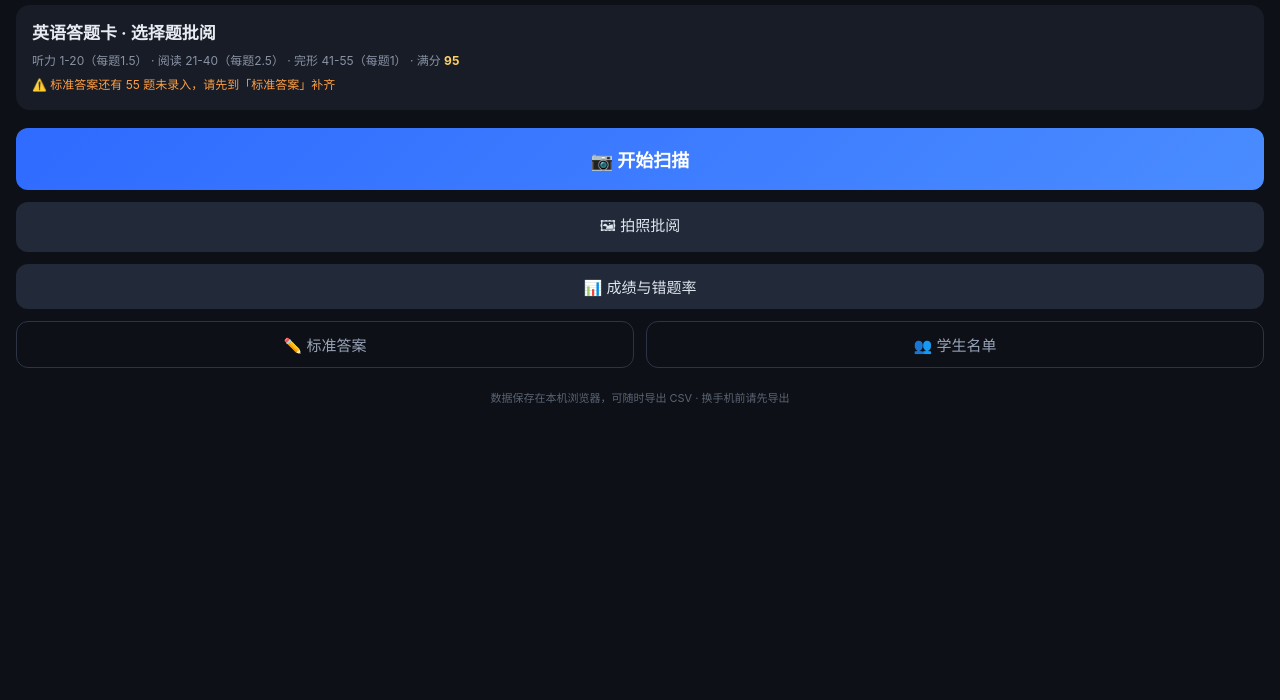
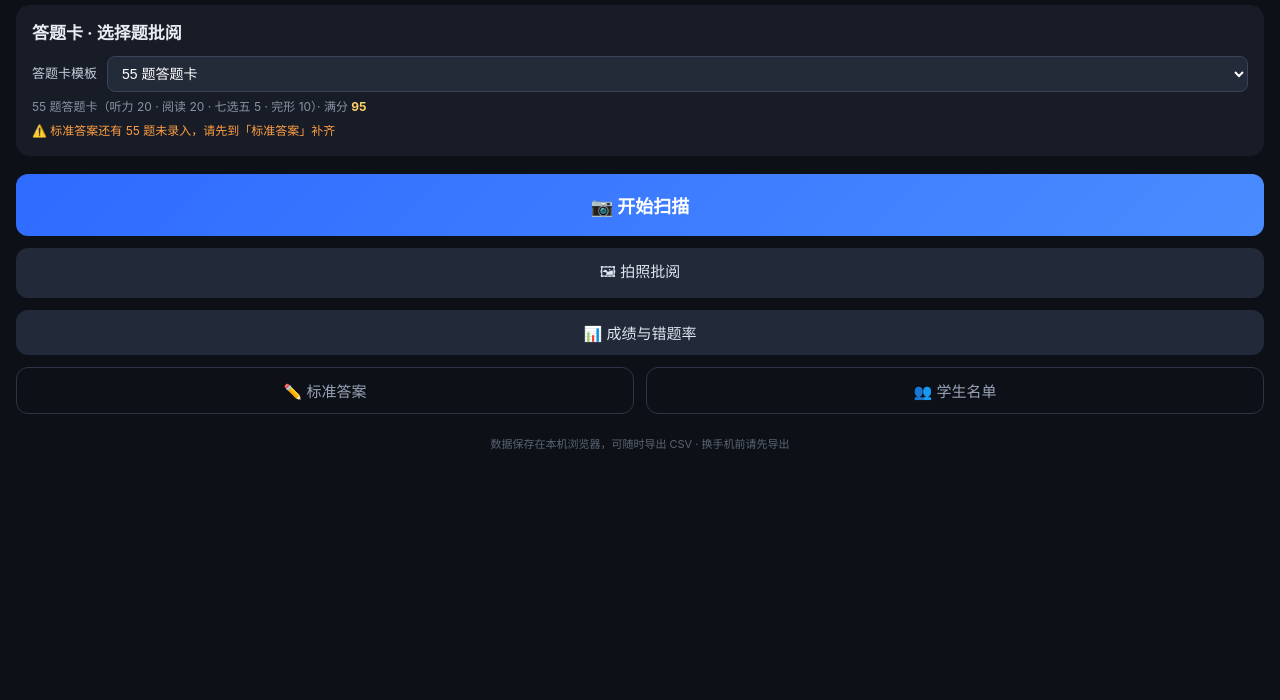
Before and after one commit to Lion85860230/yueka-grader, a plain HTML site: page index.html in a window 1280 px wide. Shown: the part 100-800 px from the top of the page. Drawn offline with Linux system fonts and the light colour scheme.

Commit message:
deploy: index.html

```diff
--- a/index.html
+++ b/index.html
@@ -17,8 +17,15 @@
   </header>
 
   <div class="card exam-card">
-    <div class="exam-title">英语答题卡 · 选择题批阅</div>
-    <div class="exam-sub">听力 1-20（每题1.5） · 阅读 21-40（每题2.5） · 完形 41-55（每题1） · 满分 <b>95</b></div>
+    <div class="exam-title">答题卡 · 选择题批阅</div>
+    <div class="tpl-row">
+      <label for="tplSelect">答题卡模板</label>
+      <select id="tplSelect">
+        <option value="55">55 题答题卡</option>
+        <option value="35">35 题答题卡</option>
+      </select>
+    </div>
+    <div class="exam-sub" id="examSub">55 题答题卡（听力 20 · 阅读 20 · 七选五 5 · 完形 10）· 满分 <b>95</b></div>
     <div class="exam-warn" id="answersWarn"></div>
   </div>
 
@@ -132,6 +139,9 @@
 
 <input type="file" id="fileInput" accept="image/*" capture="environment" hidden>
 
+<script src="js/template55.js"></script>
+<script src="js/template35.js"></script>
+<script src="js/templates.js"></script>
 <script src="js/template.js"></script>
 <script src="js/omr.js"></script>
 <script src="js/exam.js"></script>
```
